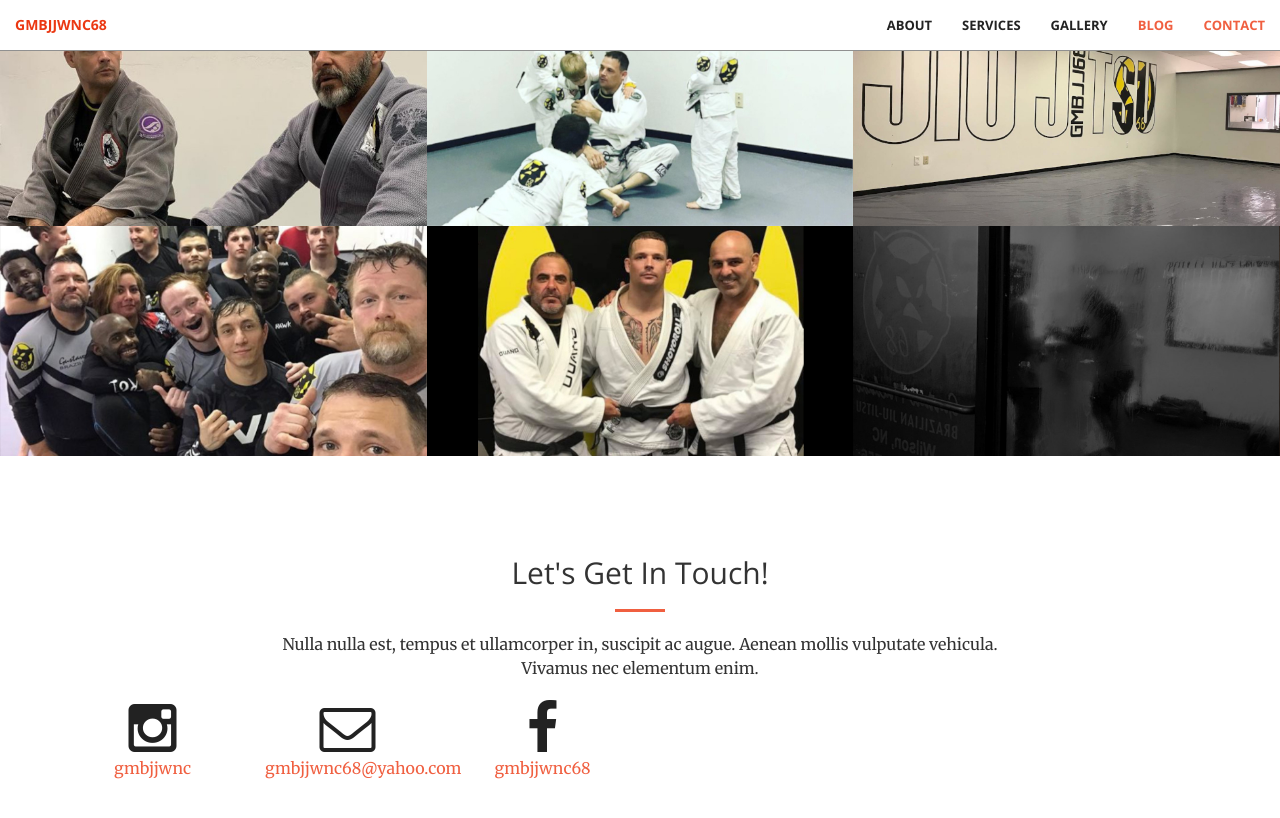
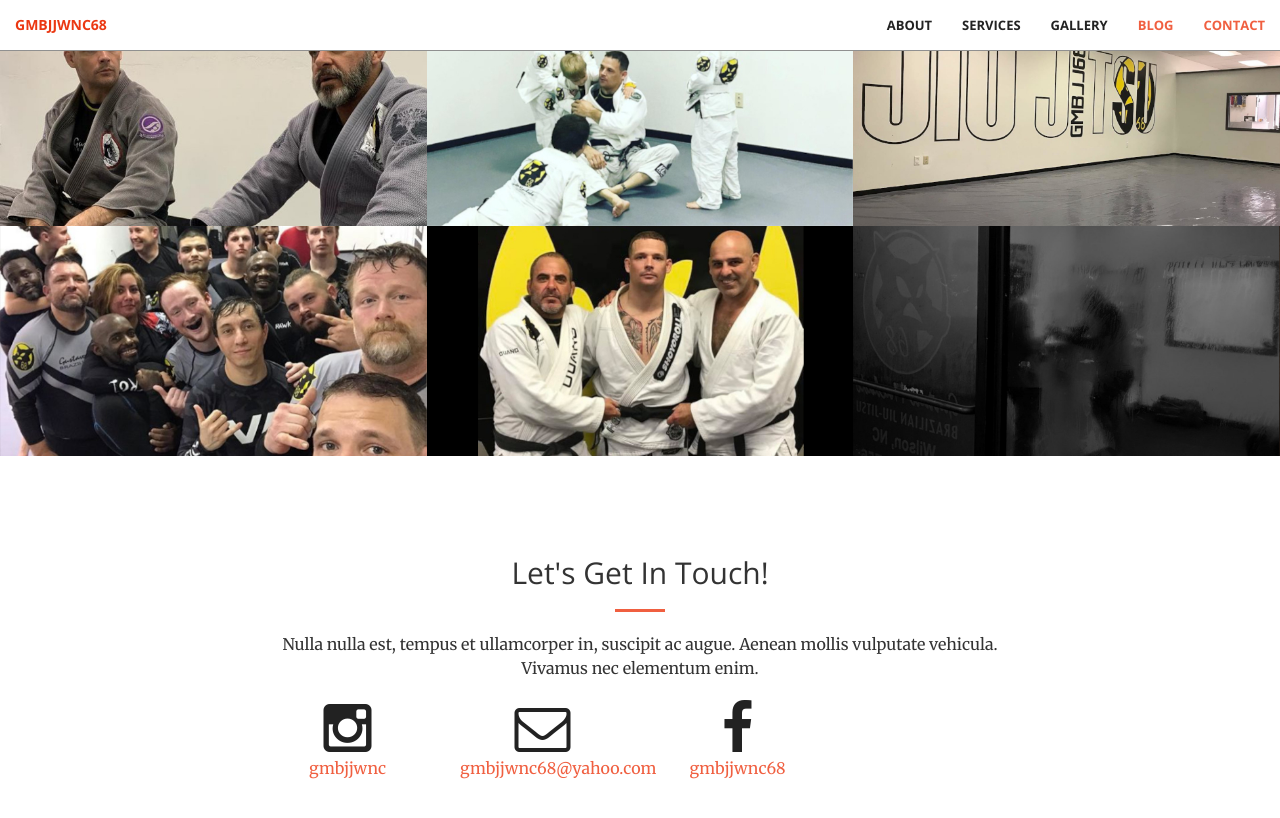
Before and after one commit to gmbjjwnc68/gmbjjwnc68.github.io, a Jekyll site: the page built from index.html, in a window 1280 px wide and 900 px high, scrolled down 1876 px. Shown: the top 818 px of the window. Built offline with Jekyll 4.4.1, drawn with Linux system fonts in a browser that asks for light colours.

Commit message:
Test container with only first icon offset

```diff
--- a/_includes/contact.html
+++ b/_includes/contact.html
@@ -8,7 +8,7 @@
             </div>
         </div>
         <div class="row">
-            <div class="col-lg-2 text-center">
+            <div class="col-lg-2 col-lg-offset-2 text-center">
                 <a href="https://instagram.com/{{ site.instagram_username }}">
                     <i class="fa fa-instagram fa-3x wow bounceIn" data-wow-delay=".1s"></i>
                     <p>{{ site.instagram_username }}</p>
```
